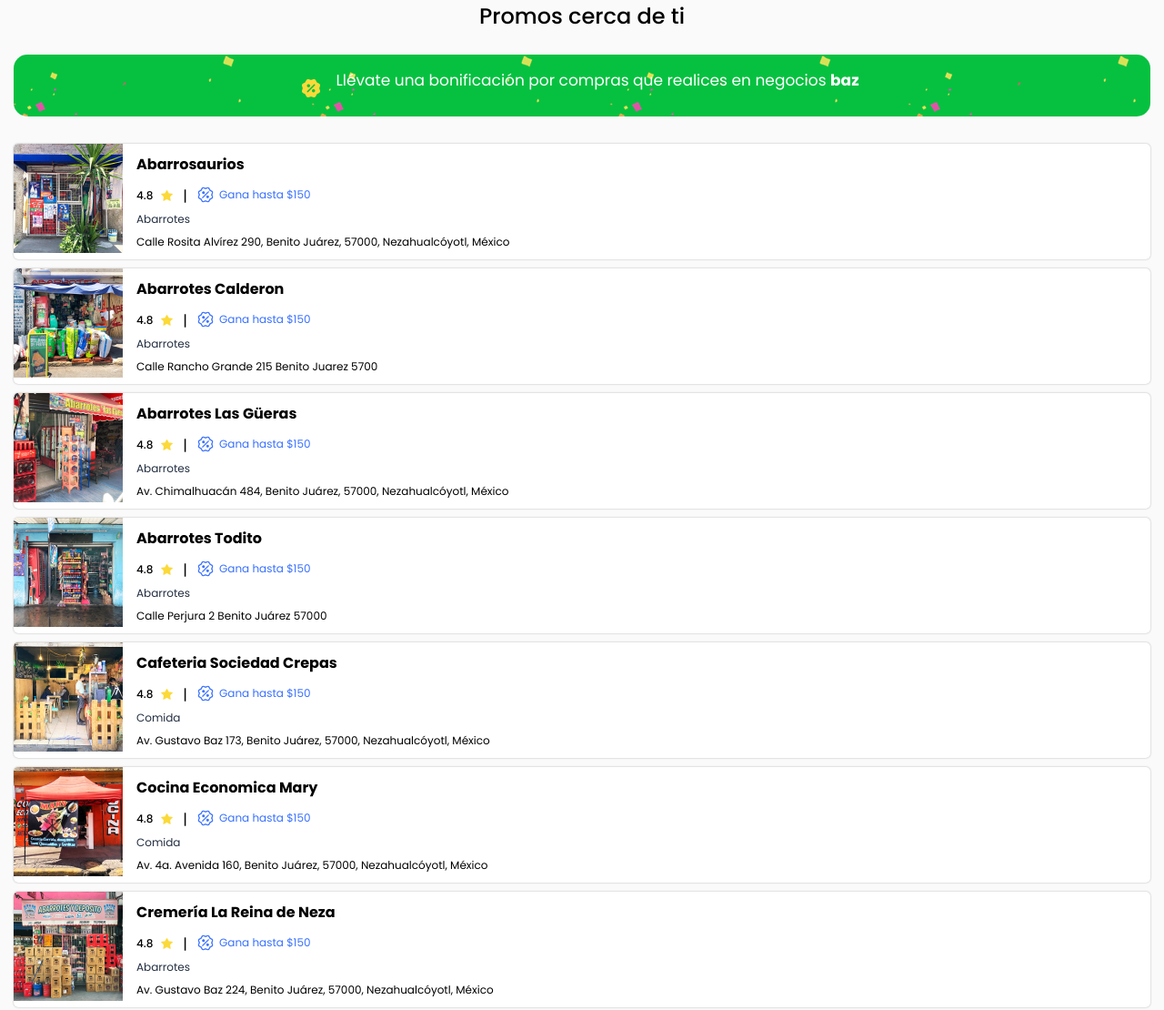
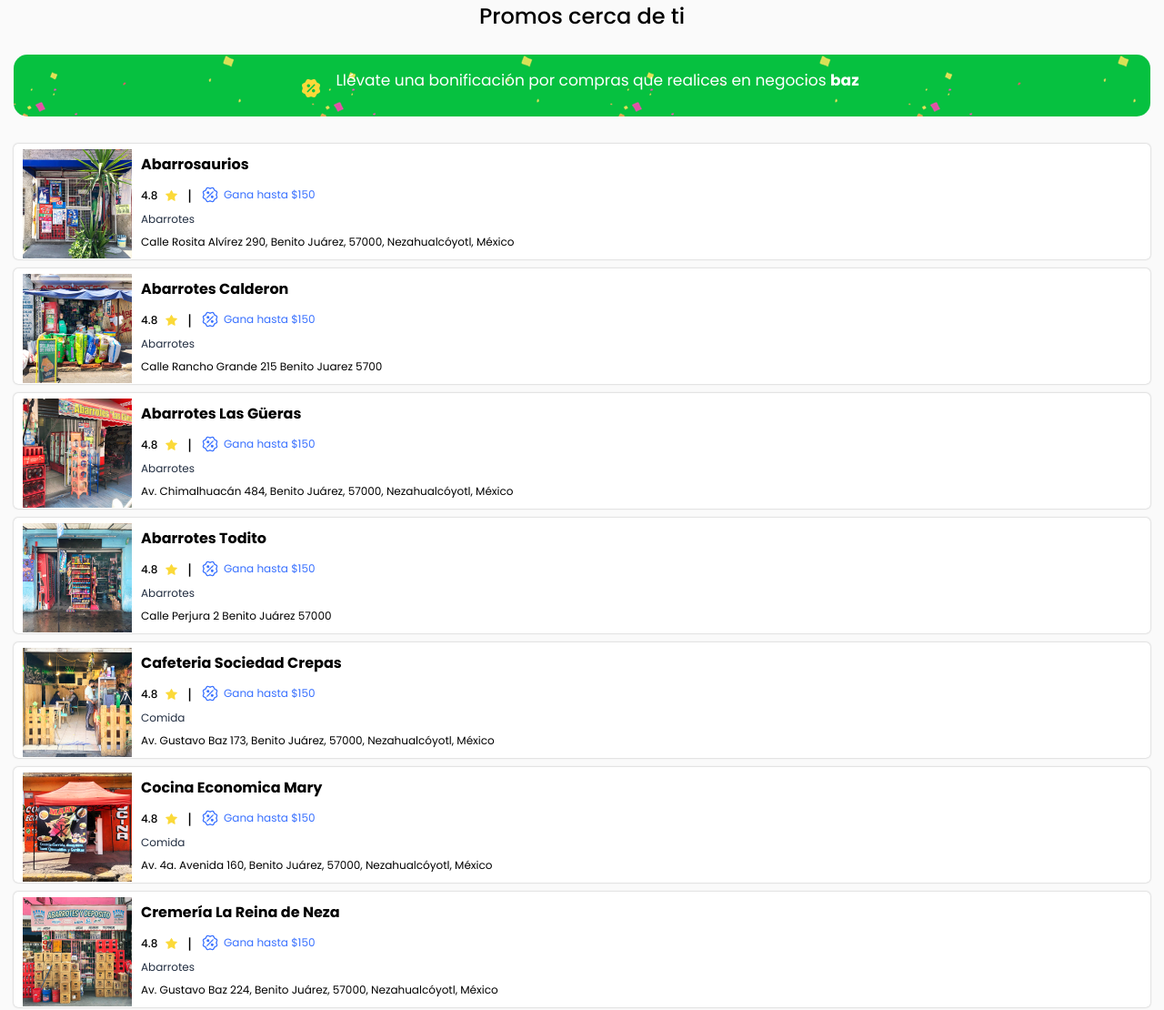
Before and after one commit to Developer-MB/convenios, a plain HTML site: page index.html in a window 1280 px wide. Shown: the top 1110 px of the page at 91% size. Drawn offline with Linux system fonts and the light colour scheme.

Commit message:
Actulizacion foto de Huaraches Lupita y alineacion de fotos en index

```diff
--- a/css/index.css
+++ b/css/index.css
@@ -53,10 +53,17 @@ body{
 }
 
 .journal__entry-picture{
-    height: 120px;
-    width: 120px;
     display: flex;
-    /* align-items: center; */
+    flex-direction: column;
+    justify-content: center;
+    align-items: center;
+    align-content: center;
+    padding-left: 10px;
+}
+
+.img{
+    height: 115px;
+    width: 115px;
 }
 
 .journal__entry-body{
--- a/js/index.js
+++ b/js/index.js
@@ -6,7 +6,9 @@ const verPromociones = () => {
         `<a href=\"detalle.html?id=${element.id}\">` +
         '<div class="journal__entry">' +
             '<div class="journal__entry-picture">' +
-                `<img src=\"${element.urlImg}\" width=\"120px\"/>` +
+                `<div class='img'>` +
+                    `<img src=\"${element.urlImg}\" width=\"120px\"/>` +
+                `</div>` +
             "</div>" +
             '<div class="journal__entry-body">' +
                 '<p class="journal__highlight">' +
```
Also changed, not shown: img/lupita.jpg.
